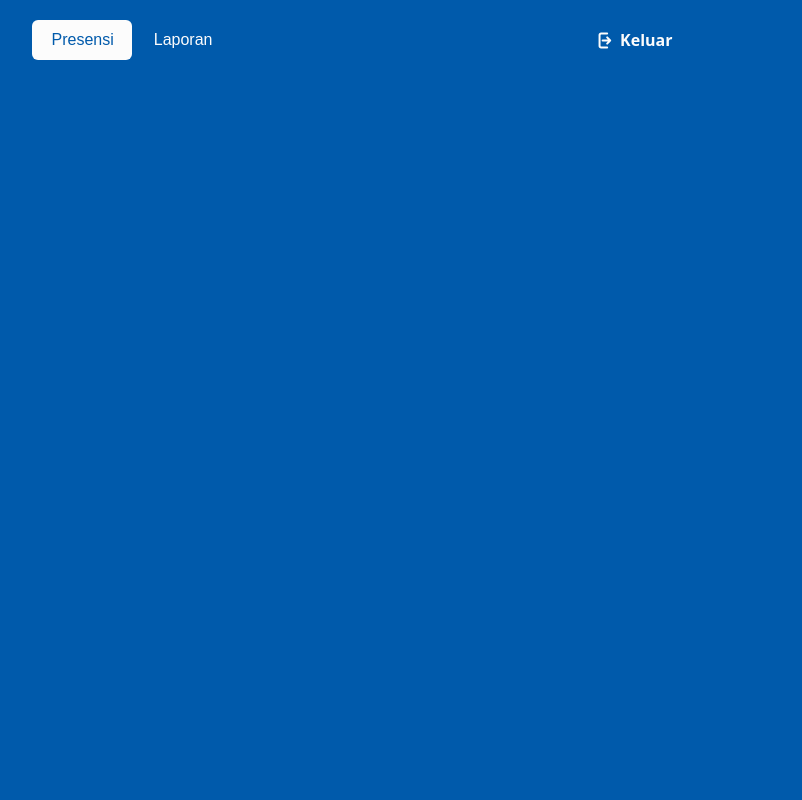
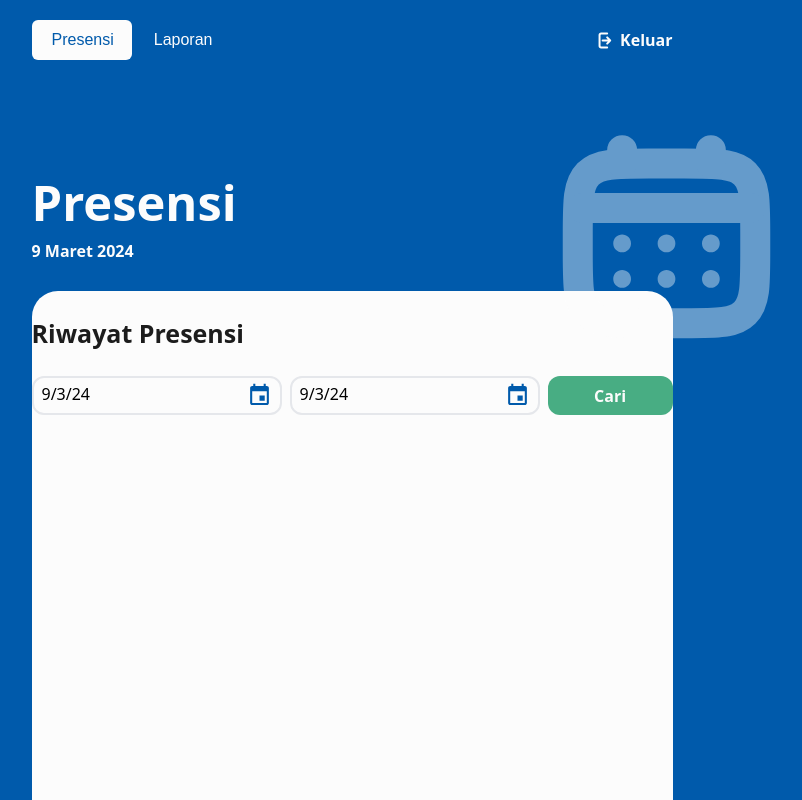
Before and after one commit to bernarduswillson/SweepIn-FE, a Next.js app: page /presensi in a window 1280 px wide. Shown: the whole page, without its empty margins (288-1090 px from the left). Built offline with nearby package versions, Linux system fonts and the light colour scheme.

Commit message:
fix: fix attendance header styling

```diff
--- a/src/app/presensi/page.tsx
+++ b/src/app/presensi/page.tsx
@@ -41,40 +41,38 @@ const Presensi = (): JSX.Element => {
   }
 
   return (
-    <div className="relative w-screen h-screen flex justify-center bg-blue_main overflow-hidden">
-      <div className='w-11/12 max-w-[641px]'>
+    <div className="relative w-screen h-screen flex flex-col items-center bg-blue_main overflow-hidden">
 
         {/* Header */}
-        <div className='relative h-[30vh]'>
+        <div className='relative w-11/12 max-w-[641px] h-[40vh]'>
           <Navbar />
 
-          {/* <div className='justify-end flex flex-col bottom-0 absolute'>
-            <div className='mb-10 ml-[5vw]'>
+          <div className='justify-end flex flex-col bottom-0 absolute'>
+            <div className='mb-7'>
               <h1 className="text-white text-5xl pt-10 font-extrabold">Presensi</h1>
               <h2 className="text-white text-md font-semibold">{getToday()}</h2>
             </div>
           </div>
+
           <div className='absolute bottom-0 right-0 translate-x-[100px] translate-y-[50px]'>
             <Image src={Calendar} alt='Calendar' />
-          </div> */}
+          </div>
         </div>
 
         {/* Body */}
-        {/* <div className="h-[70vh] px-[5vw] w-full bg-white bottom-0 relative rounded-tl-[40px] flex flex-col">
+        <div className="w-full max-w-[641px] h-[70vh] bg-white rounded-t-[26px] flex flex-col">
           <div className='h-fit'>
             <h1 className="text-black text-2xl py-6 font-bold">Riwayat Presensi</h1>
             <SearchBar />
           </div>
           <div className='overflow-y-auto flex-1 mt-5 rounded-xl'>
             <div className='w-full h-fit gap-1'>
-              {DataPresensi.map((data, index) => (
+              {/* {DataPresensi.map((data, index) => (
                 <Card key={index} date={data.date} status={data.status} />
-              ))}
+              ))}  */}
             </div>
           </div>
-        </div> */}
-
-      </div>
+        </div>
 
       {/* {showAlert && <AlertLog onConfirm={handleConfirm} onCancel={handleConfirm} />} */}
 
```
